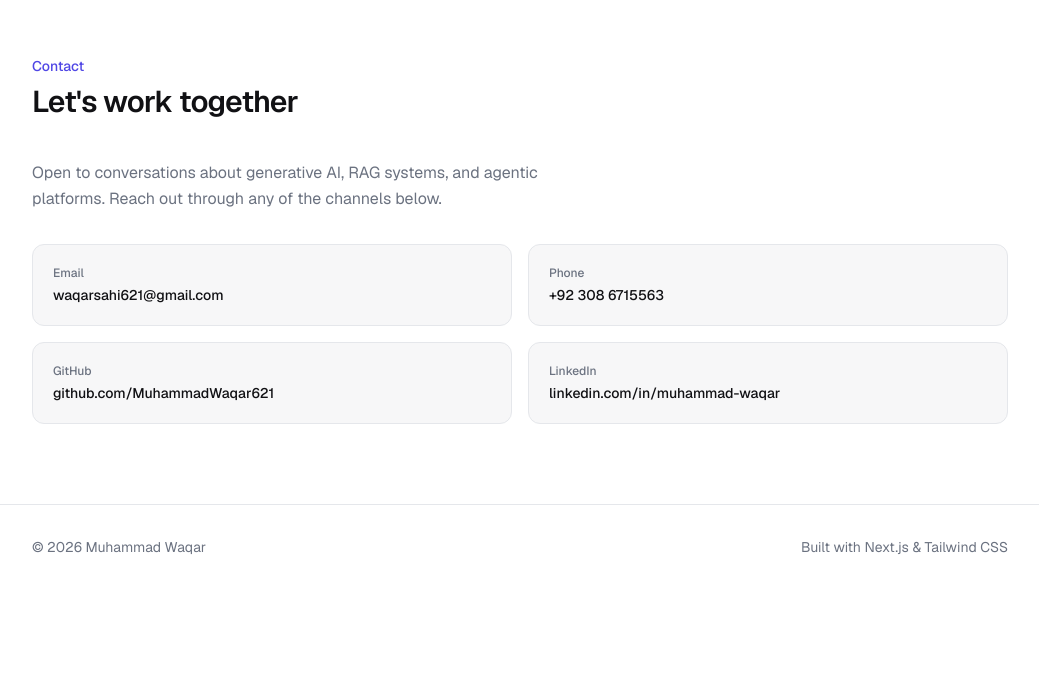
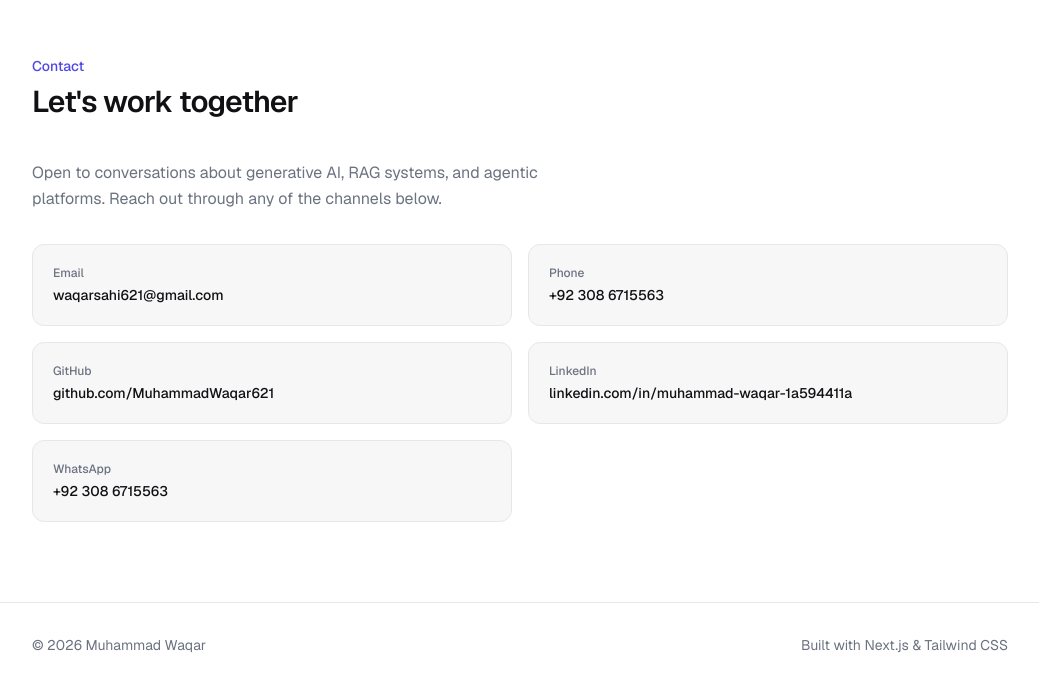
Before and after one commit to MuhammadWaqar621/waqar-portfolio, a Next.js app: page / in a window 1280 px wide. Shown: the part 3404-4091 px from the top of the page, without its empty margins (120-1159 px from the left). Before the commit the page ends 3993 px from the top, so only its background shows below. Built offline with nearby package versions, Linux system fonts and the light colour scheme.

Commit message:
Add WhatsApp contact link, fix LinkedIn URL

```diff
--- a/src/components/contact.tsx
+++ b/src/components/contact.tsx
@@ -8,8 +8,9 @@ const links = [
   {
     label: "LinkedIn",
     href: profile.linkedin,
-    value: "linkedin.com/in/muhammad-waqar",
+    value: "linkedin.com/in/muhammad-waqar-1a594411a",
   },
+  { label: "WhatsApp", href: profile.whatsapp, value: profile.phone },
 ];
 
 export function Contact() {
--- a/src/lib/data.ts
+++ b/src/lib/data.ts
@@ -6,7 +6,8 @@ export const profile = {
   email: "waqarsahi621@gmail.com",
   phone: "+92 308 6715563",
   github: "https://github.com/MuhammadWaqar621",
-  linkedin: "https://linkedin.com/in/muhammad-waqar-1a594411a",
+  linkedin: "https://www.linkedin.com/in/muhammad-waqar-1a594411a/",
+  whatsapp: "https://wa.me/923086715563",
   bio: "AI Lead Engineer with 5+ years building production AI systems — from agentic RAG pipelines and multi-agent orchestration to computer vision and NLP at scale. Currently leading generative AI and compliance-automation platforms at Softoo, after leading ML teams at Forbmax and Horizon Tech Services. Specialized in hybrid local/cloud LLM architectures (Llama, DeepSeek, Azure OpenAI) for secure, cost-efficient enterprise deployment.",
 };
 
```
Also changed, not shown: 1 other file (tests, documents, lock files or other folders).
